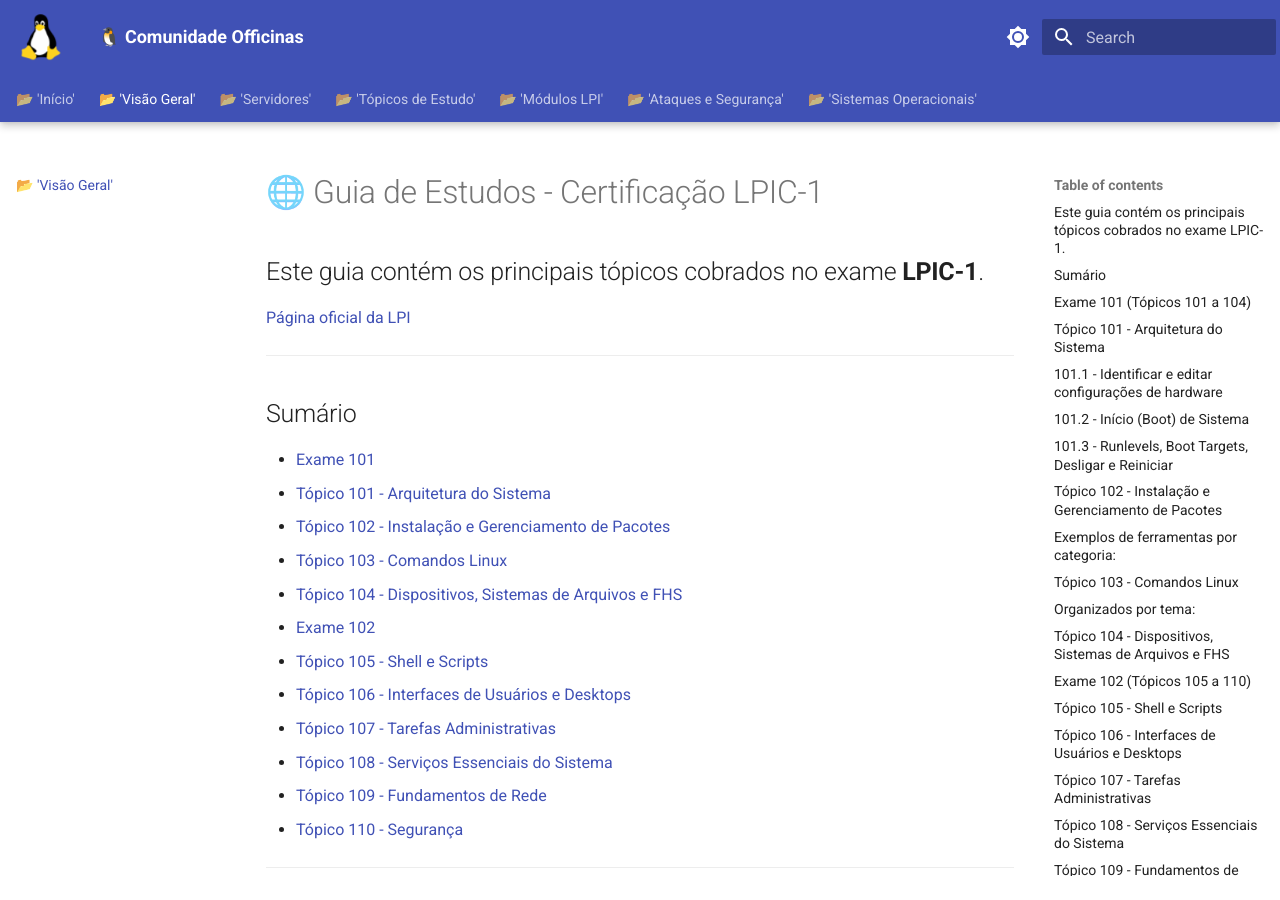
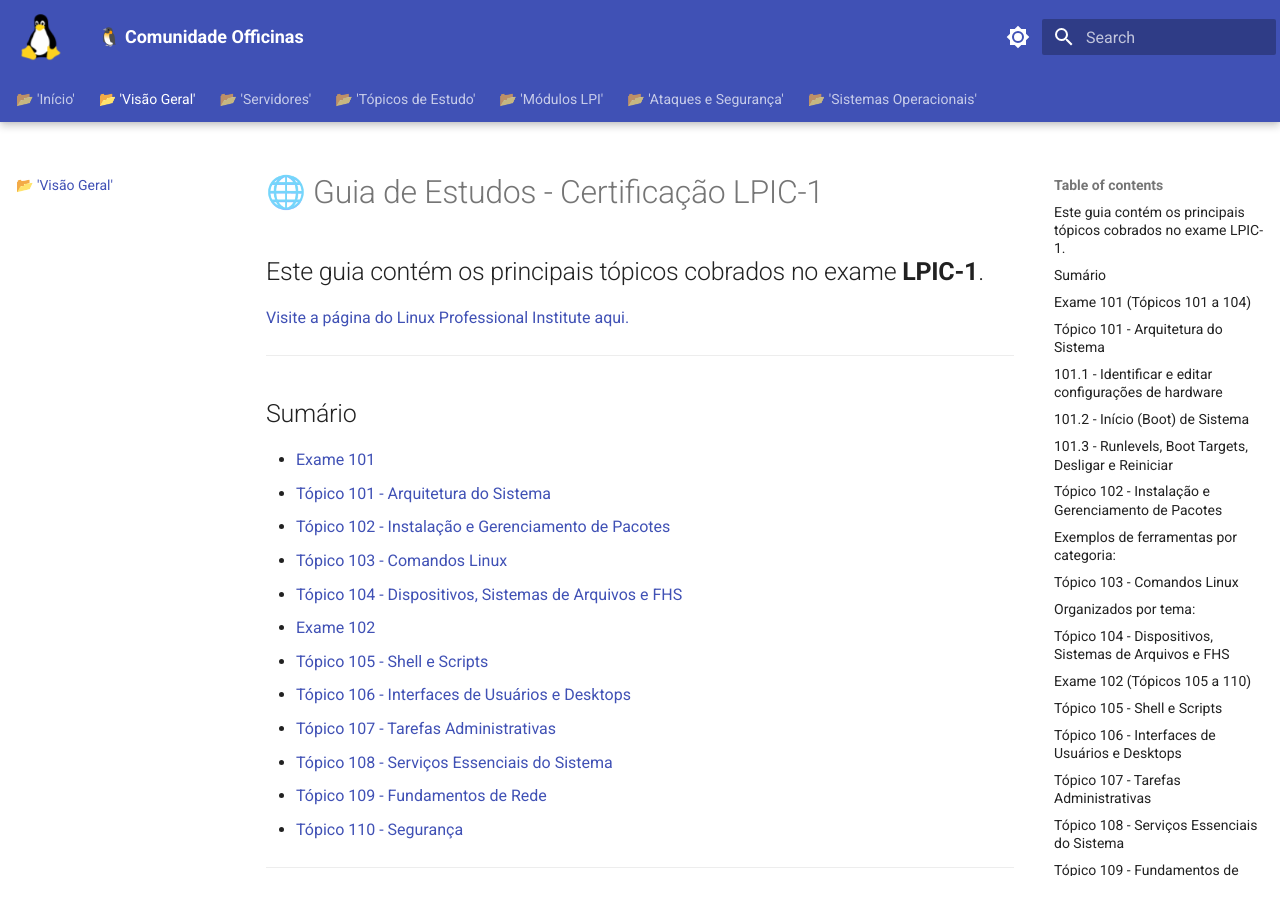
Before and after one commit to educharquero/officinas, an MkDocs documentation site: the page built from docs/Visao_Geral.md, in a window 1280 px wide and 900 px high. Built offline with MkDocs 1.6.1 and Material for MkDocs 9.7.7, drawn with Linux system fonts in a browser that asks for light colours.

Commit message:
Ajustes_sexta

```diff
--- a/docs/Visao_Geral.md
+++ b/docs/Visao_Geral.md
@@ -2,7 +2,7 @@
 
 ## Este guia contém os principais tópicos cobrados no exame **LPIC-1**.
 
-[Página oficial da LPI](https://www.lpi.org/pt-br/our-certifications/lpic-1-overview/)
+<a href="https://www.lpi.org/pt-br/our-certifications/lpic-1-overview/" target="_blank">Visite a página do Linux Professional Institute aqui.</a>
 
 ---
 
```
Also changed, not shown: site/Visao_Geral/index.html, site/search/search_index.json.
